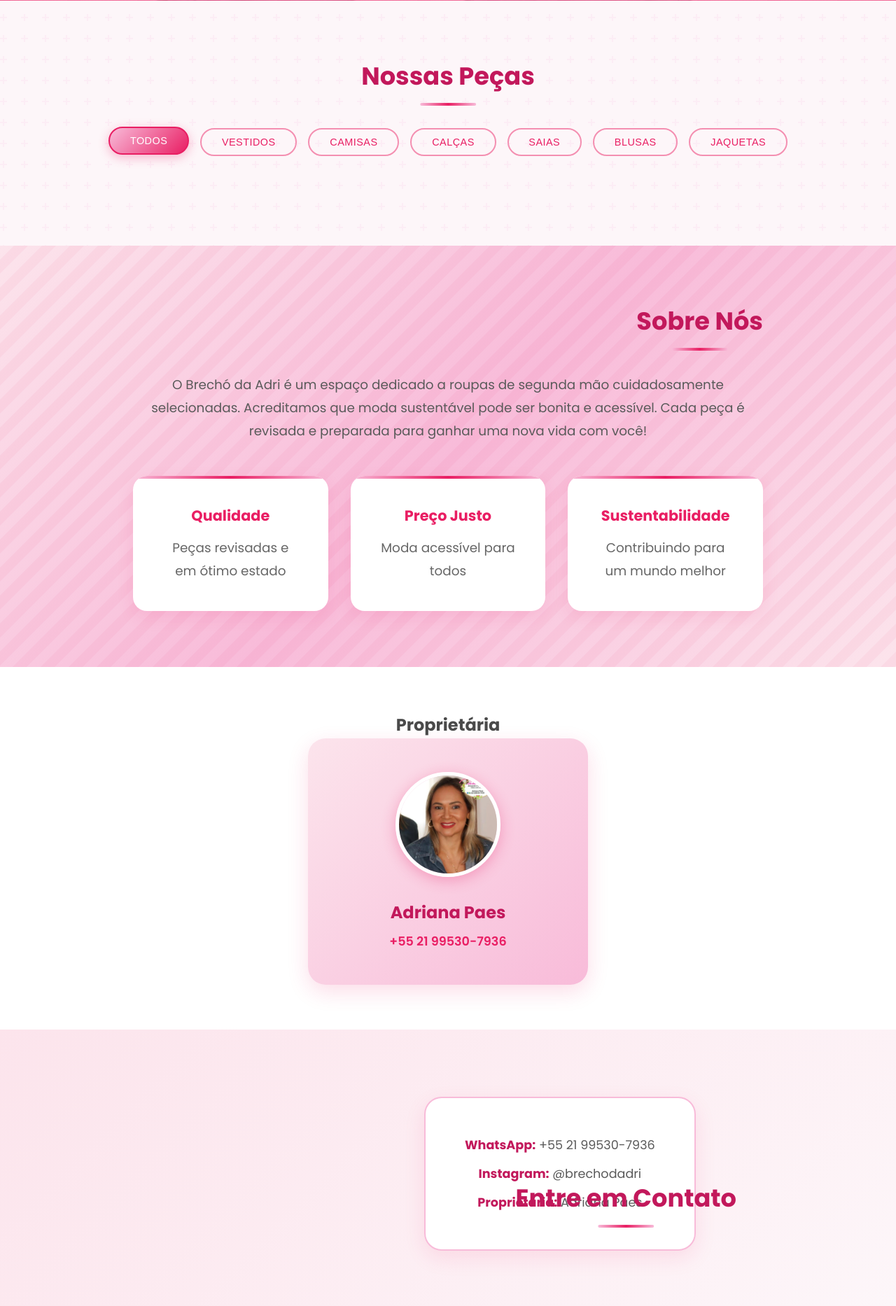
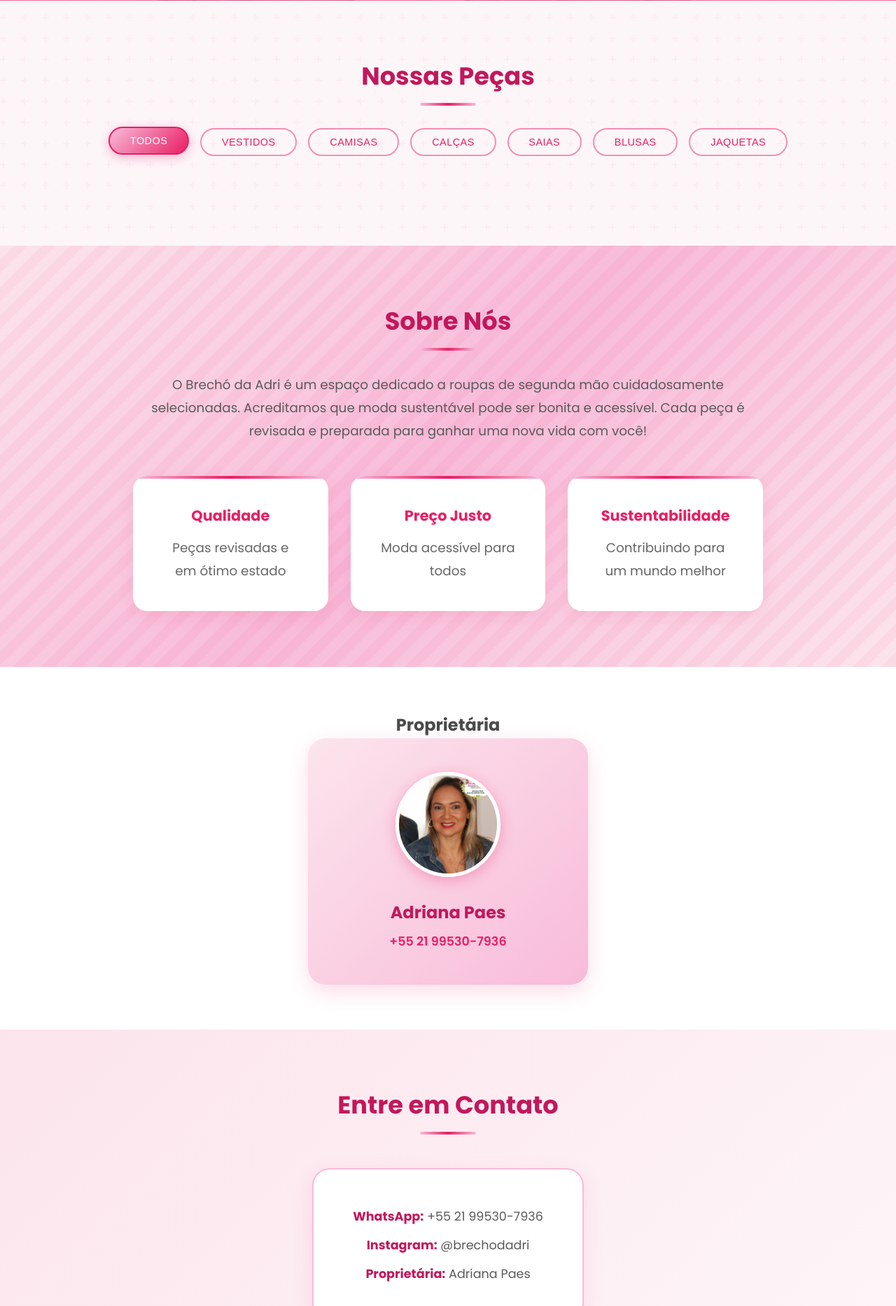
Before and after one commit to luizaugusto2006/brechodadri, a Flask app: template templates/index.html in a window 1280 px wide. Shown: the part 640-2506 px from the top of the page at 70% size. Run offline with Flask 3, Linux system fonts and the light colour scheme; the template is opened without the code that fills it, so the values that code supplies are empty.

Commit message:
fix: remove posicionamento absoluto dos títulos

```diff
--- a/static/css/style.css
+++ b/static/css/style.css
@@ -149,10 +149,6 @@ nav {
     font-size: 2.2rem;
     margin-bottom: 2rem;
     color: #c2185b;
-    position: relative;
-    display: inline-block;
-    left: 50%;
-    transform: translateX(-50%);
 }
 
 .featured h2::after, .about h2::after, .contact h2::after {
```
